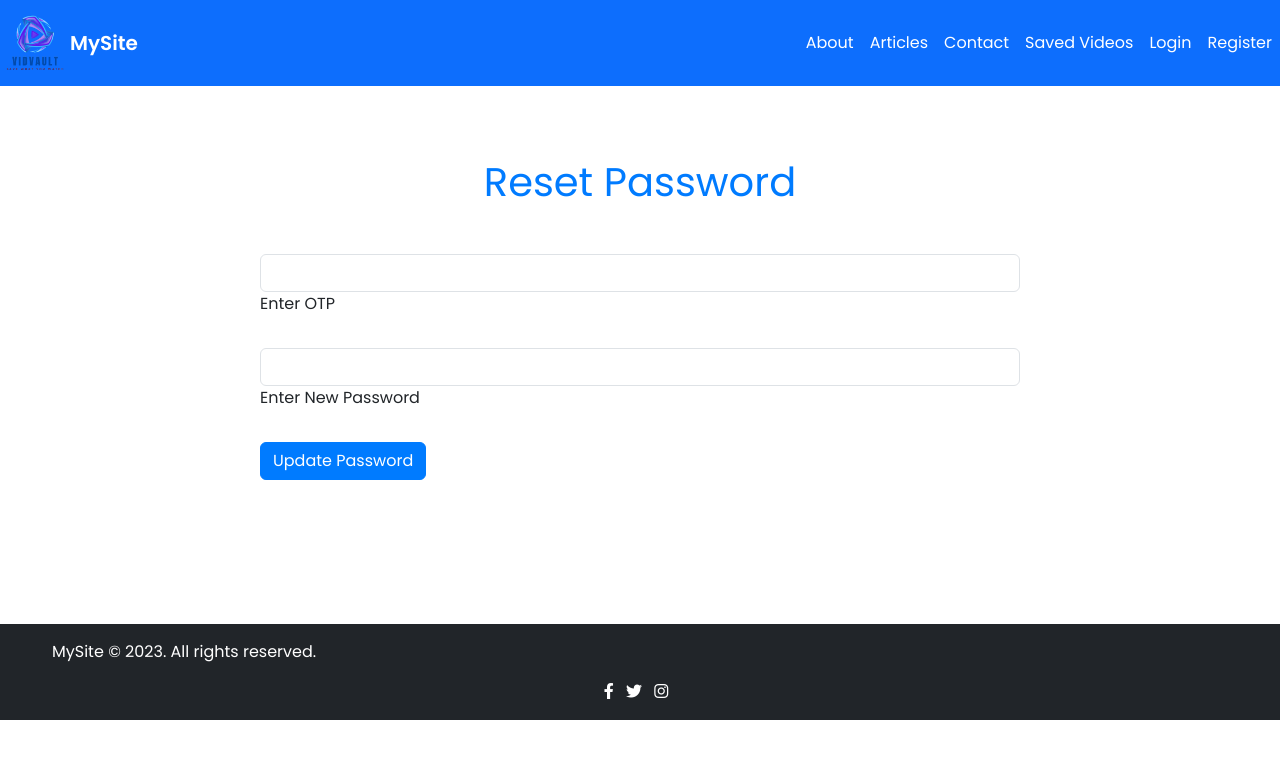
After one commit to rsk1999/VIDEOSEARCHENGINE, a Flask app: page /reset_password in a window 1280 px wide. The commit adds this page. Shown: the top 759 px of the page. Run offline with Flask 3, Linux system fonts and the light colour scheme.

Commit message:
added forgot password api

```diff
--- a/run.py
+++ b/run.py
@@ -205,6 +205,65 @@ def handle_contact_form():
     flash('Thank you for your message, we will be in touch soon!', 'success')
     return redirect(url_for('contact'))
 
+
+@app.route('/forgot_password', methods=['GET', 'POST'])
+def forgot_password():
+    try:
+        if request.method == "GET":
+            return render_template('forgot_password.html')
+        elif request.method =="POST":
+            email  = request.form['email']
+            print("received post request")
+
+            api = "https://9l5xftepoj.execute-api.us-east-1.amazonaws.com/OTP/otp_verification"
+            data = {
+                "path": "generate_otp",
+                "userIdentifier": email
+            }
+
+            response = requests.post(url=api, json=data)
+            data = response.json()
+            print(data)
+
+            return render_template('reset_password.html', email=email)
+    except Exception as e:
+        print(e)
+
+
+@app.route('/reset_password', methods=['GET', 'POST'])
+def reset_password():
+    try:
+        if request.method == "GET":
+            return render_template('reset_password.html')
+        else:
+            email  = request.form['email']
+            otp  = request.form['otp']
+
+            api = "https://9l5xftepoj.execute-api.us-east-1.amazonaws.com/OTP/otp_verification"
+
+            data = {
+                "path": "verify_otp",
+                "userIdentifier": email,
+                "otp": otp,
+            }
+            response = requests.post(url=api, json=data)
+            data = response.json()
+            if data['verification']:
+                pass
+                new_password = request.form['new_password']
+                user = User.query.filter_by(username=email).first()
+                if user:
+                    user.password = generate_password_hash(new_password)
+                    db.session.commit()
+                    print("password changed")
+                    login_user(user)
+                    return redirect(url_for('login'))
+
+            return redirect(url_for('login'))
+    except Exception as e:
+        print(e)
+
+
 if __name__ == '__main__':
     with app.app_context():
         db.create_all()  # Create the tables
--- a/templates/login.html
+++ b/templates/login.html
@@ -10,13 +10,15 @@
                     <form action="{{ url_for('login') }}" method="POST">
                         <div class="mb-3">
                             <label for="username" class="form-label">Username</label>
-                            <input type="text" class="form-control" id="username" name="username" placeholder="Enter your username" required>
+                            <input type="email" class="form-control" id="username" name="username" placeholder="Enter your username" required>
                         </div>
                         <div class="mb-3">
                             <label for="password" class="form-label">Password</label>
                             <input type="password" class="form-control" id="password" name="password" placeholder="Enter your password" required>
                         </div>
                         <button type="submit" class="btn btn-primary w-100">Log in</button>
+                        <br><br>
+                        <a href="{{ url_for('forgot_password') }}">Forgot Password?</a>
                     </form>
                     <div class="text-center mt-3">
                         <a href="{{ url_for('register') }}">Need an account? Sign up!</a>
--- a/templates/register.html
+++ b/templates/register.html
@@ -12,7 +12,7 @@
                     <form action="{{ url_for('register') }}" method="POST">
                         <div class="mb-3">
                             <label for="username" class="form-label">Username</label>
-                            <input type="text" class="form-control" id="username" name="username" placeholder="Choose a username" required>
+                            <input type="email" class="form-control" id="username" name="username" placeholder="Choose a username" required>
                         </div>
                         <div class="mb-3">
                             <label for="password" class="form-label">Password</label>
--- /dev/null
+++ b/templates/reset_password.html
@@ -0,0 +1,32 @@
+{% extends "base.html" %}
+{% block title %}Forgot Password{% endblock %}
+
+{% block content %}
+<div class="container py-5">
+    <h1 class="text-center mb-4">Reset Password</h1>
+    <div class="row justify-content-center">
+        <div class="col-md-8">
+            <form method="POST" action="{{ url_for('reset_password') }}">
+                <!-- Email input -->
+                <div data-mdb-input-init class="form-outline mb-4">
+                    <input type="email" id="email" name="email" value="{{ email }}" class="form-control" hidden/>
+                </div>
+                <div data-mdb-input-init class="form-outline mb-4">
+                    <input type="number" id="otp" name="otp" class="form-control"/>
+                    <label class="form-label" for="form2Example1">Enter OTP</label>
+                </div>
+
+                <div data-mdb-input-init class="form-outline mb-4">
+                    <input type="password" id="new_password" name="new_password" class="form-control"/>
+                    <label class="form-label" for="form2Example1">Enter New Password</label>
+                </div>
+
+                <!-- Password input -->
+                <div data-mdb-input-init class="form-outline mb-4">
+                    <button type="submit" data-mdb-button-init data-mdb-ripple-init class="btn btn-primary btn-block mb-4">Update Password</button>
+                </div>
+            </form>
+        </div>
+    </div>
+</div>
+{% endblock %}
```
Also changed, not shown: templates/forgot_password.html (added, +24 -0 lines), instance/youtube_videos.db, 1 other file.
